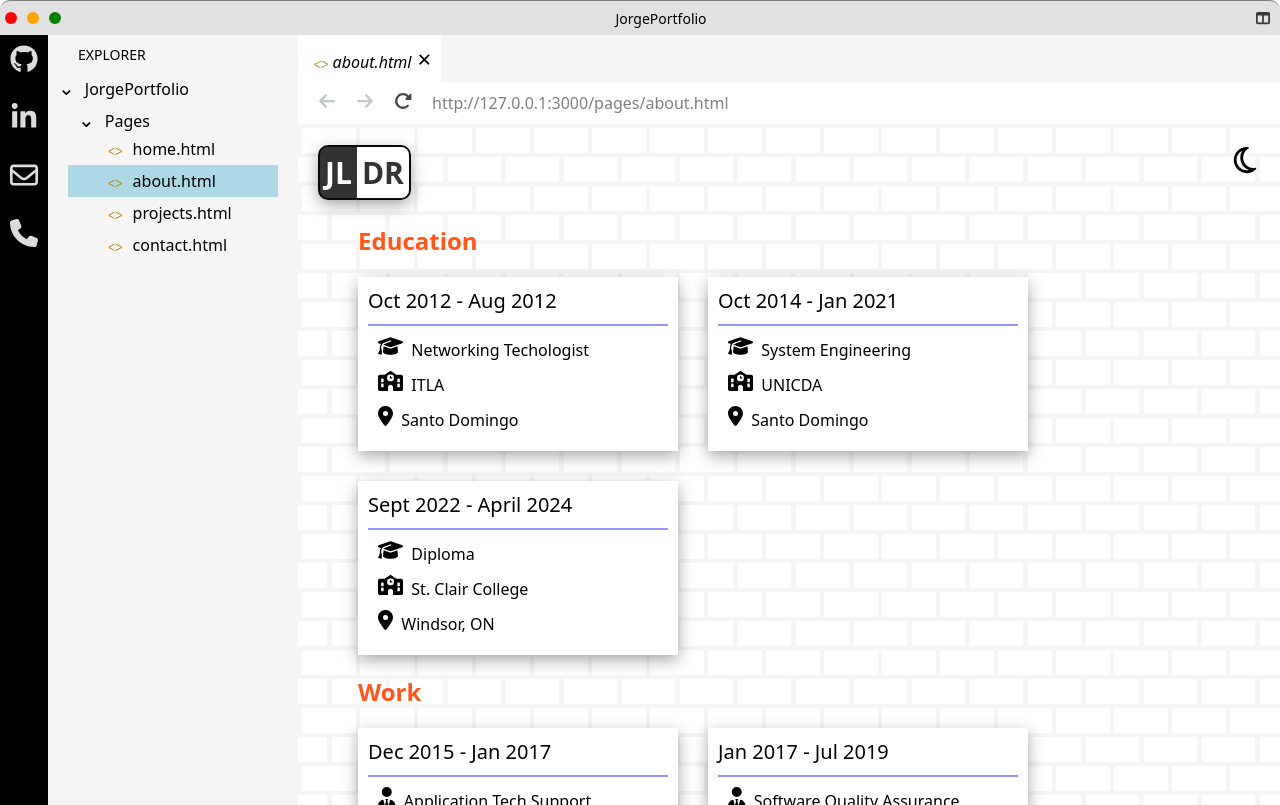
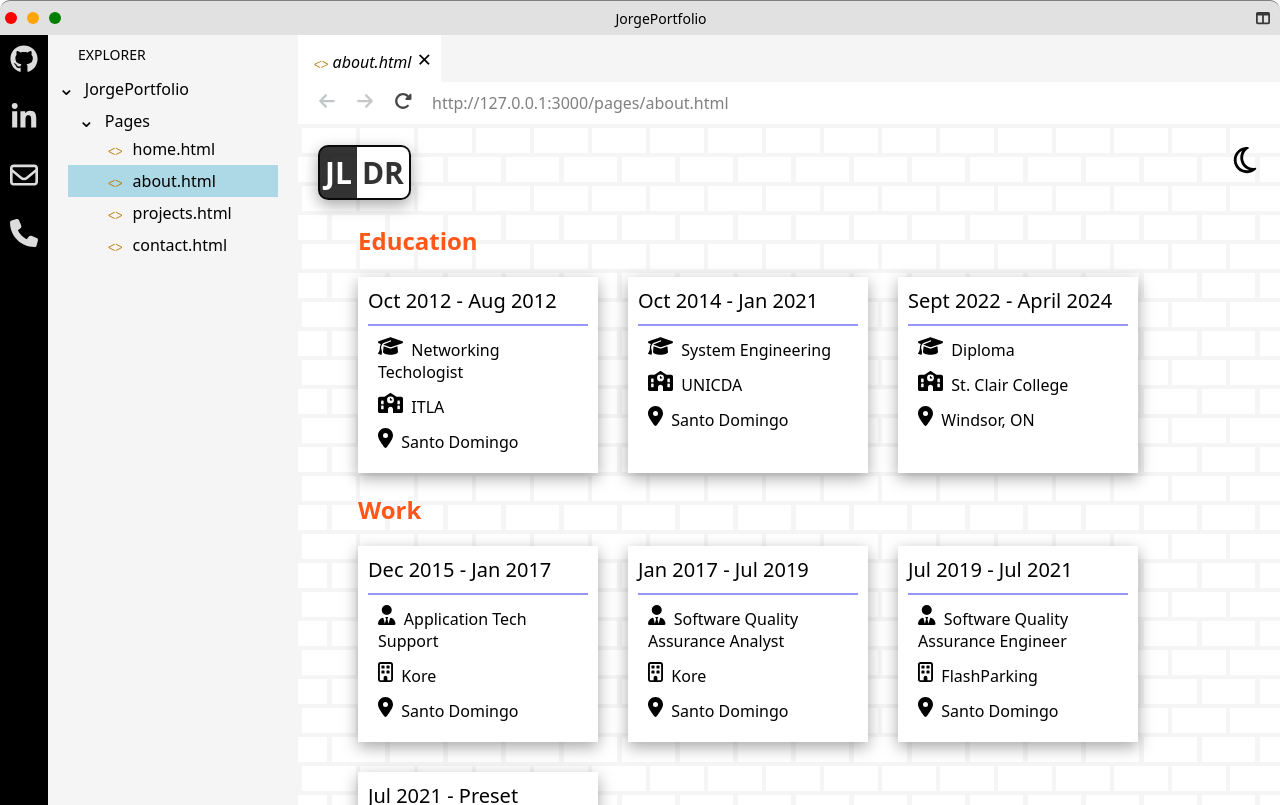
Before and after one commit to jorge20080/MyPortfolio, a React (Vite) app: page /about in a window 1280 px wide. Built offline with nearby package versions, Linux system fonts and the light colour scheme; the HTML template or start-up script is replaced by a standard one.

Commit message:
More visual changes to About page

```diff
--- a/src/components/ExperienceCard/ExperienceCard.module.css
+++ b/src/components/ExperienceCard/ExperienceCard.module.css
@@ -13,8 +13,7 @@
 }
 .card{
     box-shadow: rgba(0, 0, 0, 0.35) 0px 5px 15px;
-    /* border-radius: 10px; */
-    width: 300px;
+    width: 220px;
     padding: 10px;
     background-color: white;
 }
--- a/src/components/ExperienceList/ExperienceList.module.css
+++ b/src/components/ExperienceList/ExperienceList.module.css
@@ -12,5 +12,4 @@
     padding:0;
     gap: 30px;
     flex-wrap: wrap;
-    /* justify-content: center; */
 }
--- a/src/components/SkillsList/SkillsList.module.css
+++ b/src/components/SkillsList/SkillsList.module.css
@@ -13,6 +13,6 @@
     list-style: none;
     padding: 0;
     display: flex;
-    gap: 20px;
+    gap: 15px;
     flex-wrap: wrap;
 }
--- a/src/components/Tag/Tag.module.css
+++ b/src/components/Tag/Tag.module.css
@@ -1,5 +1,5 @@
 .tag{
-    padding: 10px 15px;
+    padding: 5px 10px;
     font-size: 20px;
     text-align: center;
     box-shadow: rgba(60, 64, 67, 0.3) 0px 1px 2px 0px, rgba(60, 64, 67, 0.15) 0px 2px 6px 2px;
```
Also changed, not shown: src/pages/About/About.module.css (+14 -0 lines).
